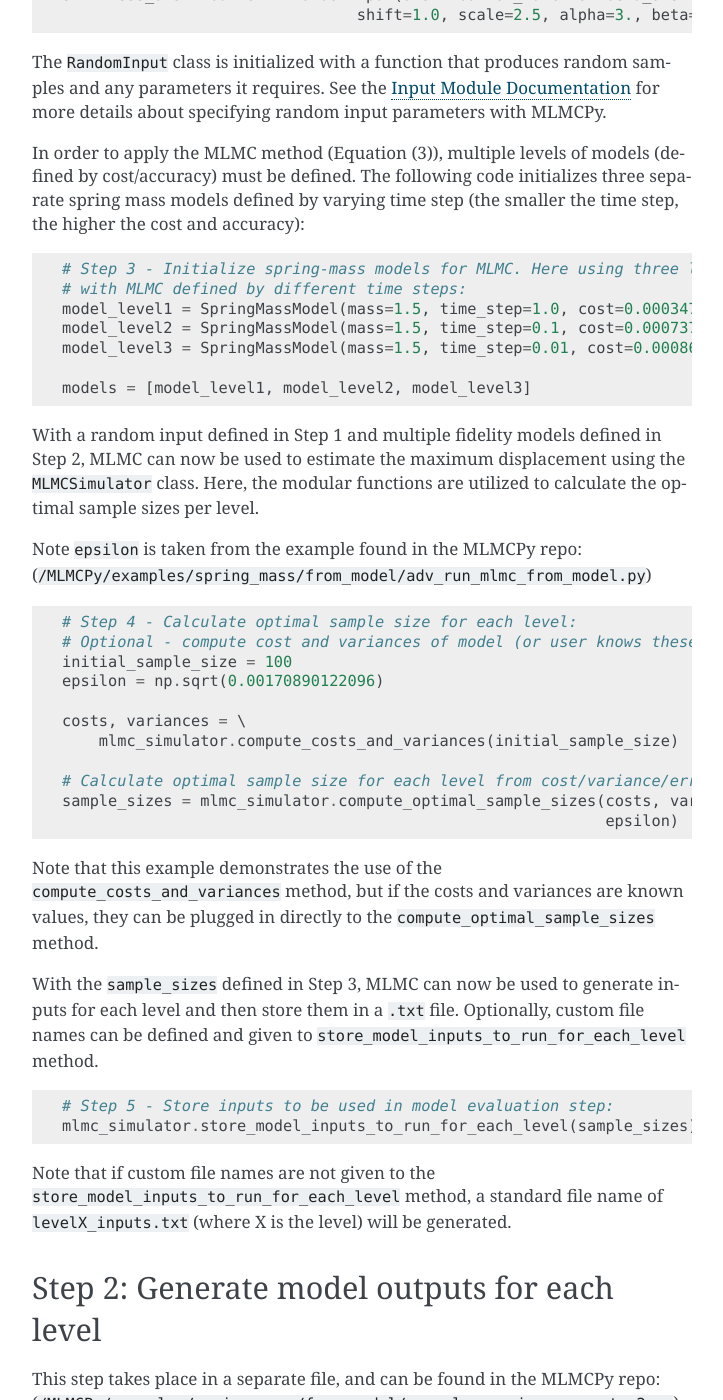
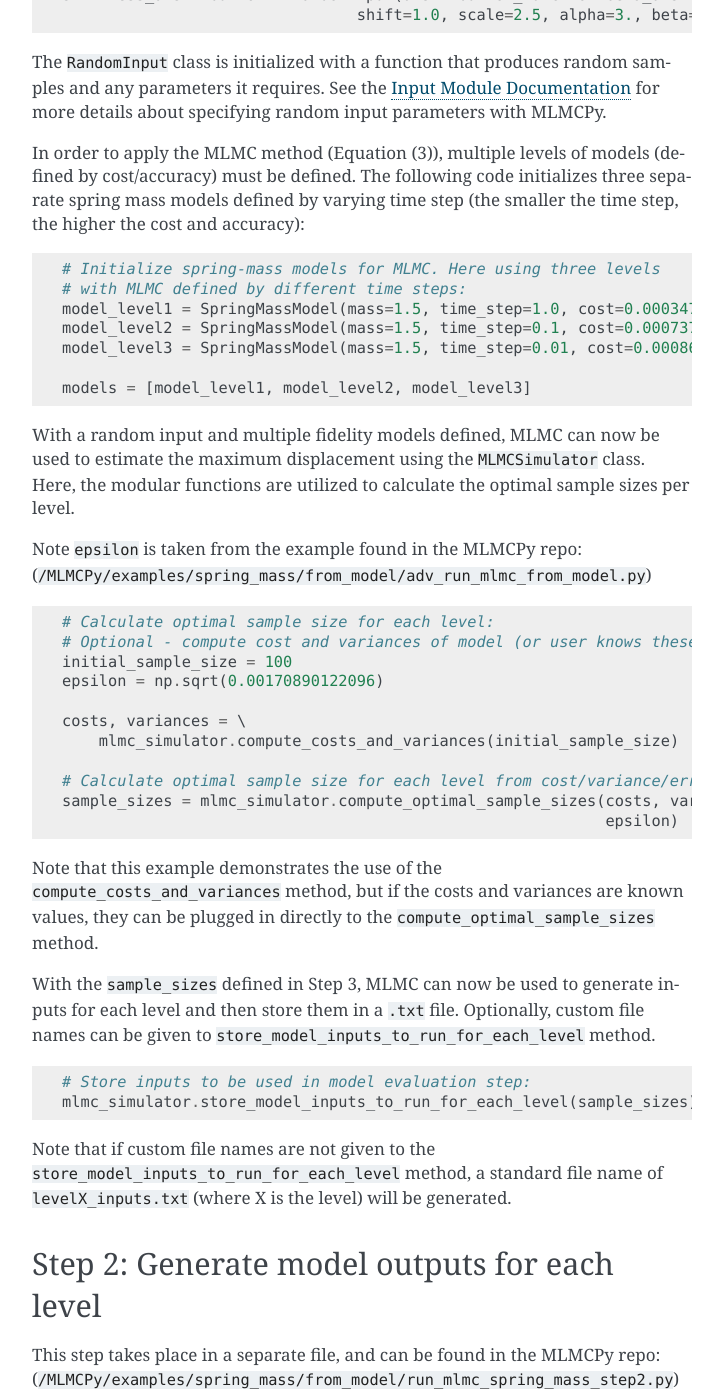
Before and after one commit to nasa/MLMCPy, a Sphinx documentation site: the page built from docs/modular_separate_files_example.rst, in a window 1280 px wide and 1400 px high, scrolled down 3046 px. Shown: the whole window, without its empty margins (388-1111 px from the left). Built offline with Sphinx 7.4.7, drawn with Linux system fonts in a browser that asks for light colours; formulas are drawn with MathJax 3; some of the changed text lies outside the part shown.

Commit message:
Made revisions

```diff
--- a/docs/modular_separate_files_example.rst
+++ b/docs/modular_separate_files_example.rst
@@ -71,7 +71,7 @@ Step 1: Compute the optimal sample sizes and store model inputs
 Note that because this example demonstrates the usage of modular MLMC over multiple files, modules and models will be imported/initialized in multiple scripts.
 
 This section can be found in the MLMCPy repo:
-(``/MLMCPy/examples/spring_mass/from_model/run_mlmc_spring_mass_step1.py``):
+(``/MLMCPy/examples/spring_mass/from_model/run_mlmc_spring_mass_step1.py``)
 
 Begin by importing the needed Python modules, including MLMCPy classes and the SpringMassModel class that defines the spring mass numerical integrator:
 
@@ -105,7 +105,7 @@ The first step in an analysis is to define the random variable representing the
 
 .. code-block:: python
 
-    # Step 1 - Define random variable for spring stiffness:
+    # Define random variable for spring stiffness:
     # Need to provide a sampleable function to create RandomInput instance in MLMCPy
     def beta_distribution(shift, scale, alpha, beta, size):
 
@@ -121,7 +121,7 @@ In order to apply the MLMC method (Equation (3)), multiple levels of models (def
 
 .. code-block:: python
 
-  # Step 3 - Initialize spring-mass models for MLMC. Here using three levels
+  # Initialize spring-mass models for MLMC. Here using three levels
   # with MLMC defined by different time steps:
   model_level1 = SpringMassModel(mass=1.5, time_step=1.0, cost=0.00034791)
   model_level2 = SpringMassModel(mass=1.5, time_step=0.1, cost=0.00073748)
@@ -129,7 +129,7 @@ In order to apply the MLMC method (Equation (3)), multiple levels of models (def
 
   models = [model_level1, model_level2, model_level3]
 
-With a random input defined in Step 1 and multiple fidelity models defined in Step 2, MLMC can now be used to estimate the maximum displacement using the ``MLMCSimulator`` class.
+With a random input and multiple fidelity models defined, MLMC can now be used to estimate the maximum displacement using the ``MLMCSimulator`` class.
 Here, the modular functions are utilized to calculate the optimal sample sizes per level.
 
 Note ``epsilon`` is taken from the example found in the MLMCPy repo:
@@ -137,7 +137,7 @@ Note ``epsilon`` is taken from the example found in the MLMCPy repo:
 
 .. code-block:: python
 
-  # Step 4 - Calculate optimal sample size for each level:
+  # Calculate optimal sample size for each level:
   # Optional - compute cost and variances of model (or user knows these beforehand)
   initial_sample_size = 100
   epsilon = np.sqrt(0.00170890122096)
@@ -152,11 +152,11 @@ Note ``epsilon`` is taken from the example found in the MLMCPy repo:
 Note that this example demonstrates the use of the ``compute_costs_and_variances`` method, but if the costs and variances are known values, they can be plugged in directly to the ``compute_optimal_sample_sizes`` method.
 
 With the ``sample_sizes`` defined in Step 3, MLMC can now be used to generate inputs for each level and then store them in a ``.txt`` file.
-Optionally, custom file names can be defined and given to ``store_model_inputs_to_run_for_each_level`` method.
+Optionally, custom file names can be given to ``store_model_inputs_to_run_for_each_level`` method.
 
 .. code-block:: python
 
-  # Step 5 - Store inputs to be used in model evaluation step:
+  # Store inputs to be used in model evaluation step:
   mlmc_simulator.store_model_inputs_to_run_for_each_level(sample_sizes)
 
 Note that if custom file names are not given to the ``store_model_inputs_to_run_for_each_level`` method, a standard file name of ``levelX_inputs.txt`` (where X is the level) will be generated.
@@ -177,11 +177,11 @@ Begin by importing the needed Python modules and initialize the SpringMassModel
 
 A snippet of the SpringMassModel class can be found in Step 1.
 
-Initialize the model hierarchy as found in Step 2:
+Initialize the model hierarchy as found in Step 1:
 
 .. code-block:: python
 
-  # Step 3 - Initialize spring-mass models for MLMC. Here using three levels
+  # Initialize spring-mass models for MLMC. Here using three levels
   # with MLMC defined by different time steps:
   model_level1 = SpringMassModel(mass=1.5, time_step=1.0, cost=0.00034791)
   model_level2 = SpringMassModel(mass=1.5, time_step=0.1, cost=0.00073748)
@@ -189,7 +189,7 @@ Initialize the model hierarchy as found in Step 2:
 
 Note for this step of this example, a list of models is not necessary.
 
-Using the files generated in Step 4, generate model outputs for each level and store them:
+Using the files generated in Step 1, generate model outputs for each level and store them:
 
 .. code-block:: python
 
@@ -232,25 +232,24 @@ Begin by importing the MLMCSimulator class:
 
   from MLMCPy.mlmc import MLMCSimulator
 
-Use the ``load_model_outputs_for_each_level`` method to load the outputs generated in Step 5:
+Use the ``load_model_outputs_for_each_level`` method to load the outputs generated in Step 2:
 
 .. code-block:: python
 
   model_outputs_per_level = \
     MLMCSimulator.load_model_outputs_for_each_level()
 
-Note that the file names used in Step 5 ``levelX_outputs.txt`` are a standard format. If custom file names are used, they must be passed to ``load_model_outputs_for_each_level`` as a list of file names.
+Note that the files created in Step 2 ``levelX_outputs.txt`` are a standard format. If custom file names are used, they must be passed to ``load_model_outputs_for_each_level`` as a list of file names.
 
 The ``model_outputs_per_level`` are used to estimate the maximum displacement using the ``compute_estimators`` method.
 
 .. code-block:: python
 
-  # Step 7 - Aggregate model outputs to compute estimators:
+  # Aggregate model outputs to compute estimators:
   estimates, variances = \
       MLMCSimulator.compute_estimators(model_outputs_per_level)
 
-Step 7: Summarize results
----------------------------------------------------------------
+Now, summarize the results:
 
 .. code-block:: python
   print 'MLMC estimate: %s' % estimates
```
